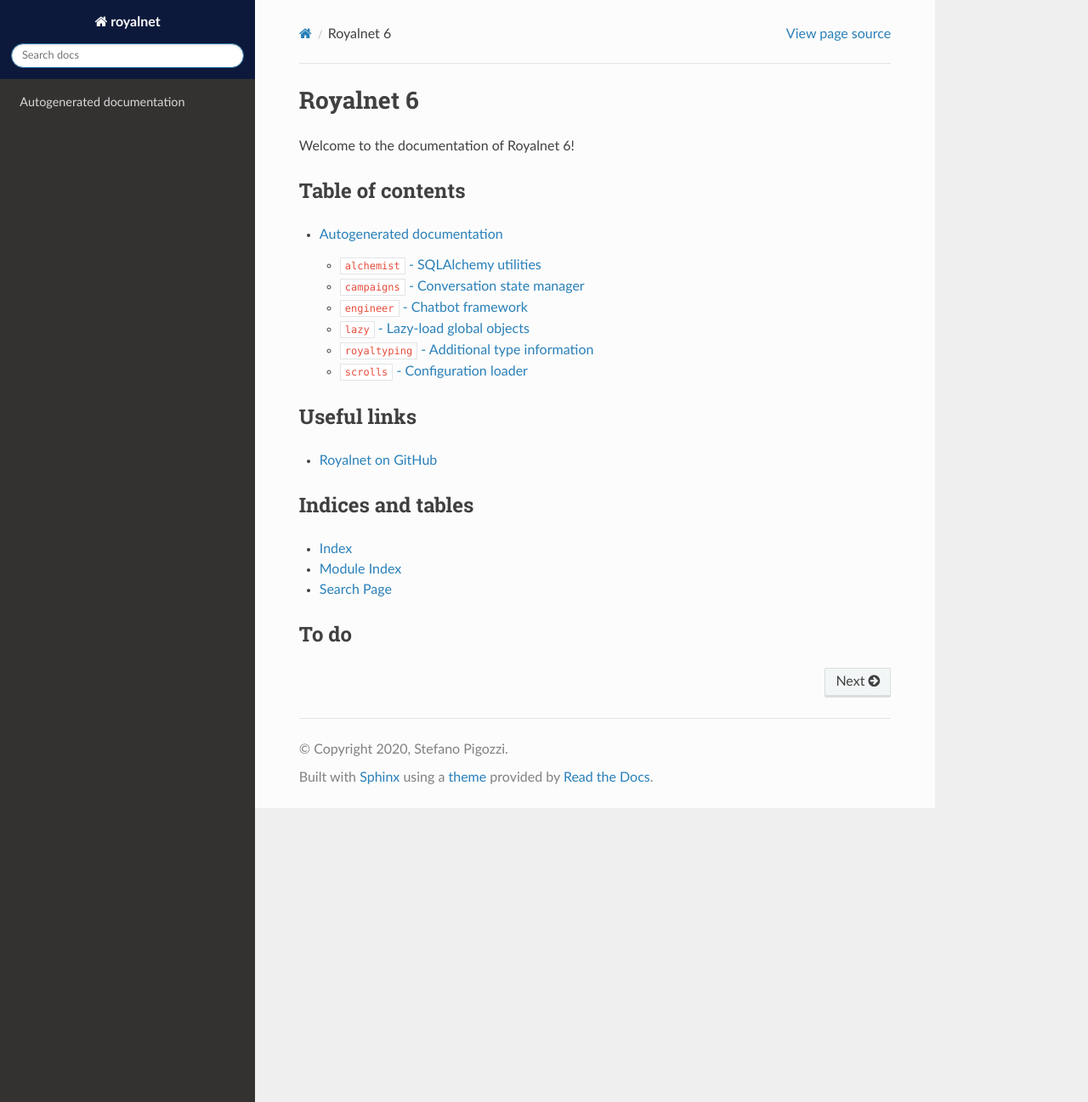
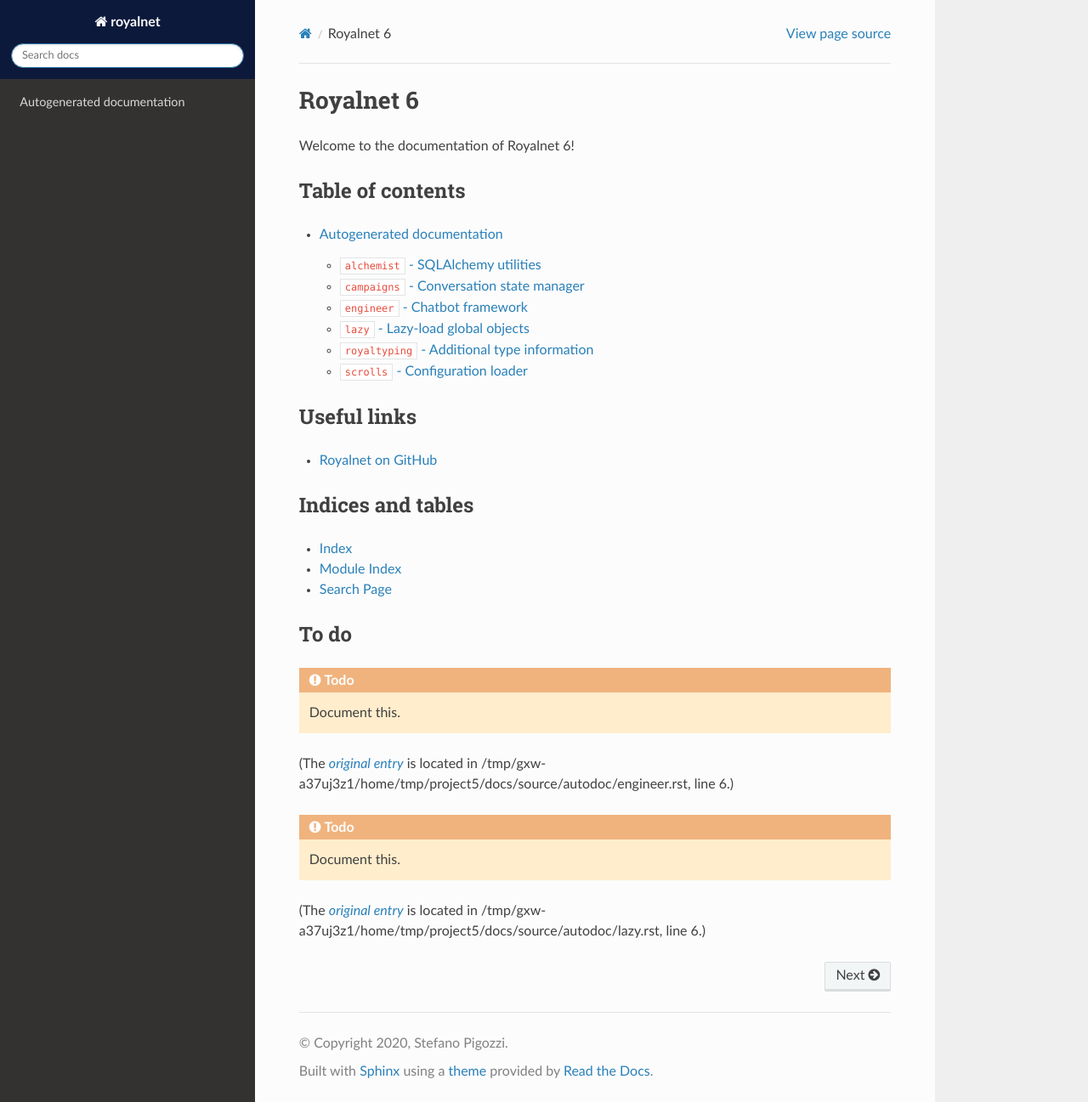
Before and after one commit to RYGhub/royalnet-6, a Sphinx documentation site: the page built from docs/source/index.rst, in a window 1280 px wide and 1297 px high. Shown: the whole window at 85% size. Built offline with Sphinx 7.4.7 and the Read the Docs theme 2.0.0, drawn with Linux system fonts in a browser that asks for light colours.

Commit message:
📔 Use todos instead of notes where possible

```diff
--- a/docs/source/autodoc/engineer.rst
+++ b/docs/source/autodoc/engineer.rst
@@ -2,3 +2,5 @@
 ==================================
 
 .. automodule:: royalnet.engineer
+
+.. todo:: Document this.
--- a/docs/source/autodoc/lazy.rst
+++ b/docs/source/autodoc/lazy.rst
@@ -1,6 +1,6 @@
 ``lazy`` - Lazy-load global objects
 ===================================
 
-.. note:: The documentation for this section hasn't been written yet.
+.. automodule:: royalnet.lazy
 
-.. automodule:: royalnet.lazy
+.. todo:: Document this.
```
